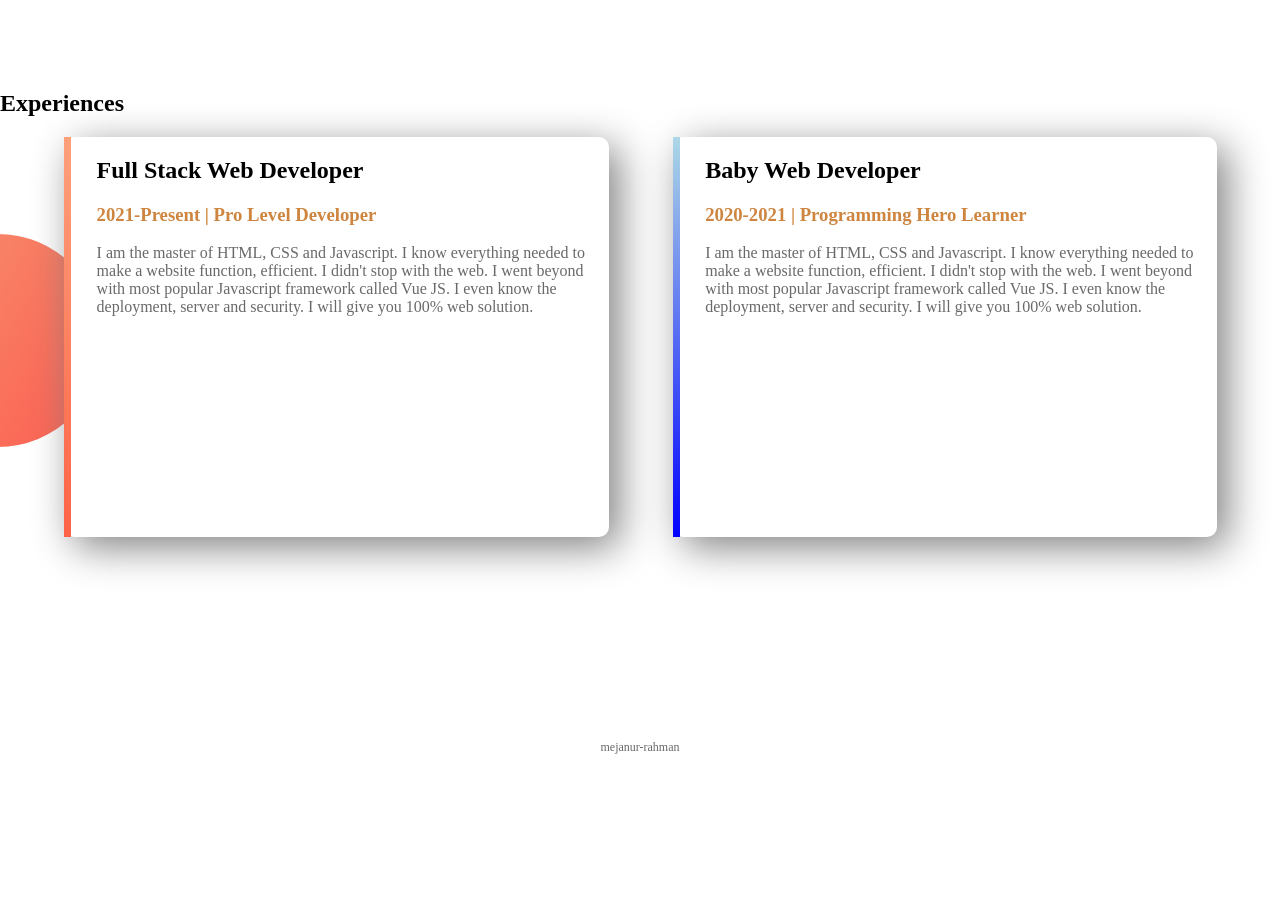
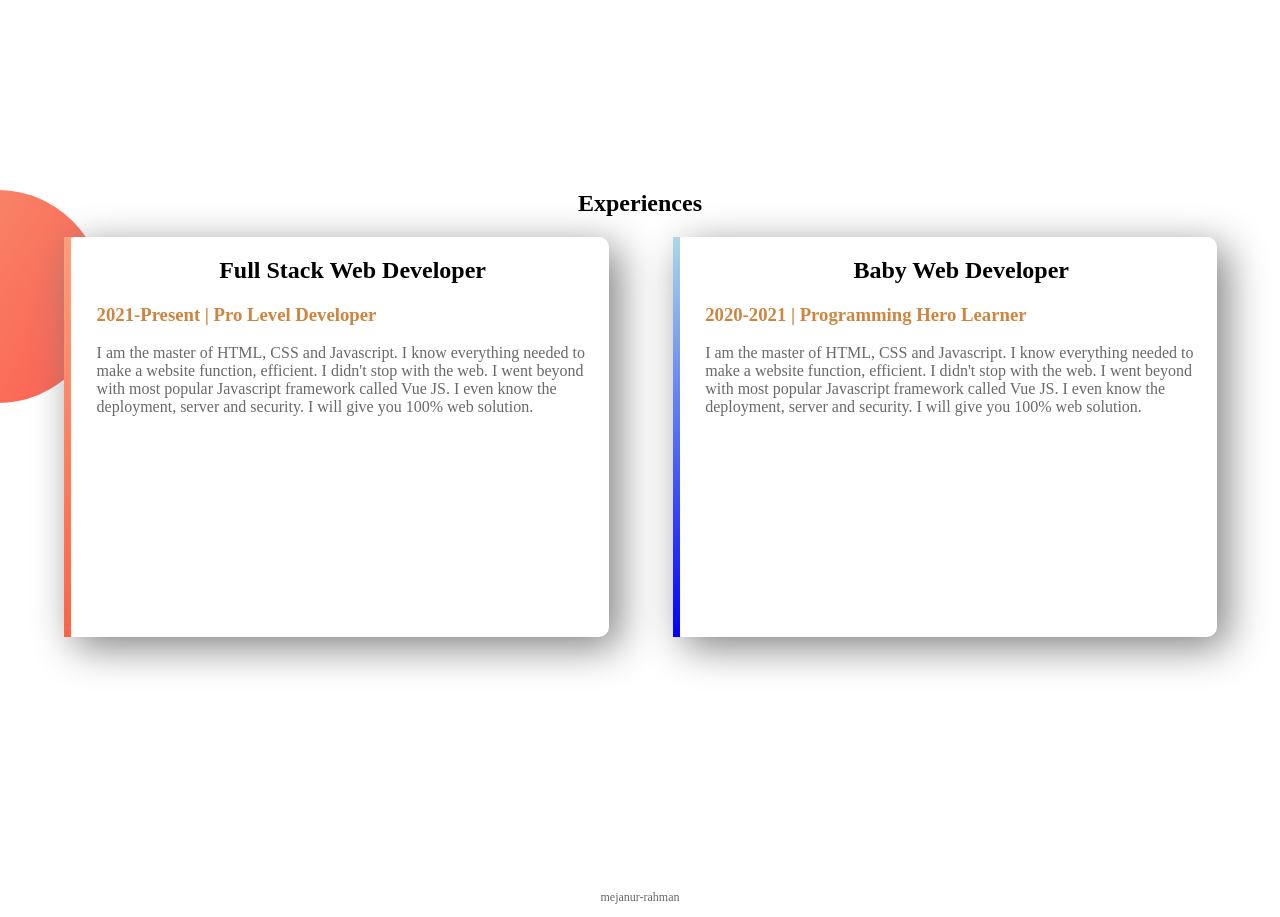
Before and after one commit to merahra/Portfolio-1, a plain HTML site: page index.html in a window 1280 px wide. Shown: the part 1210-2127 px from the top of the page. Before the commit the page ends 1977 px from the top, so only its background shows below. Drawn offline with Linux system fonts and the light colour scheme; a web font is replaced by a local one.

Commit message:
22022020

```diff
--- a/style.css
+++ b/style.css
@@ -8,7 +8,9 @@ p{
 
 h1{
     font-size: 50px;
-
+}
+h2{
+    text-align: center;
 }
 .name-highlight{
     color: peru;
@@ -43,7 +45,7 @@ h1{
 
 section{
     height: 500px;
-    margin: 0px 0px 150px;
+    margin: 0px 0px 200px 0px;
 }
 .link-button{
     text-decoration: none;
@@ -63,7 +65,6 @@ section{
 .experience-area{
     background-image: url("Images/exp-bg.png");
     background-repeat: no-repeat;
-    background-position: left;
 }
 #full-stack{
     border-left: 7px solid;
```
